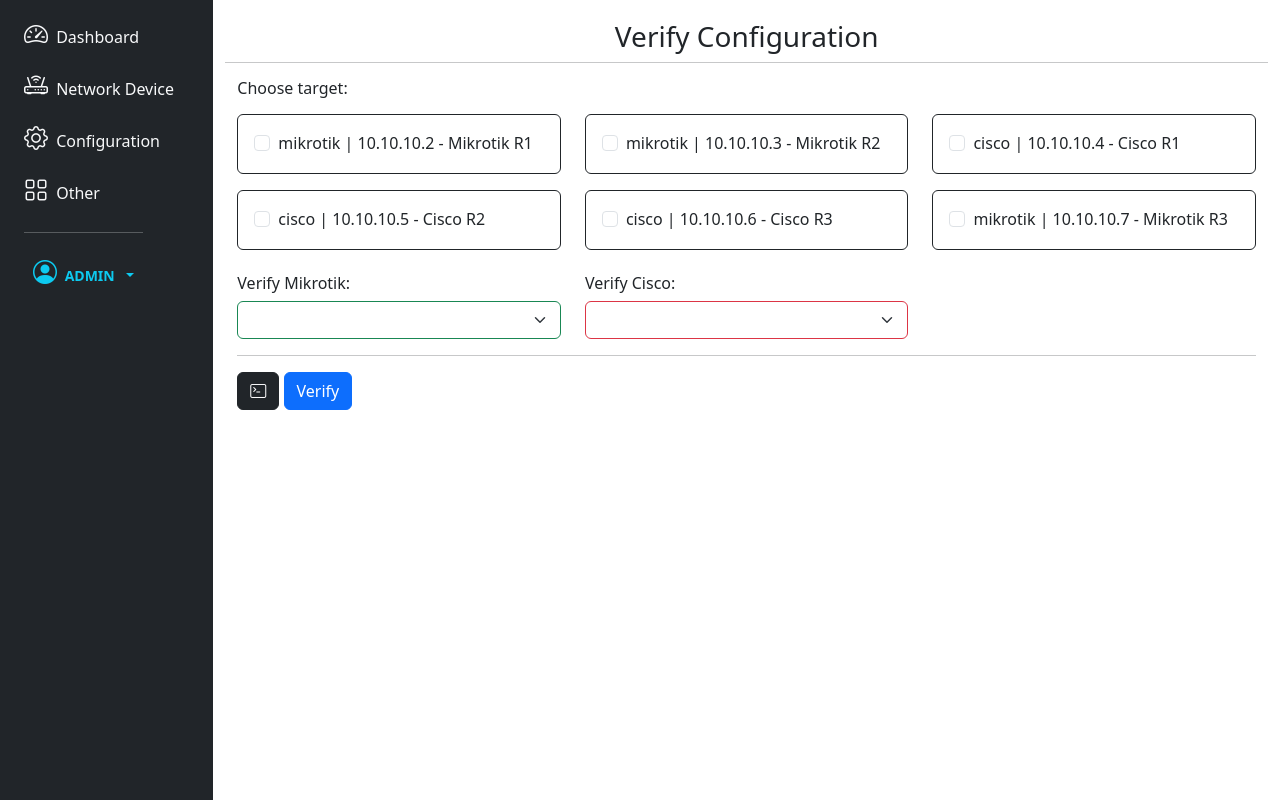
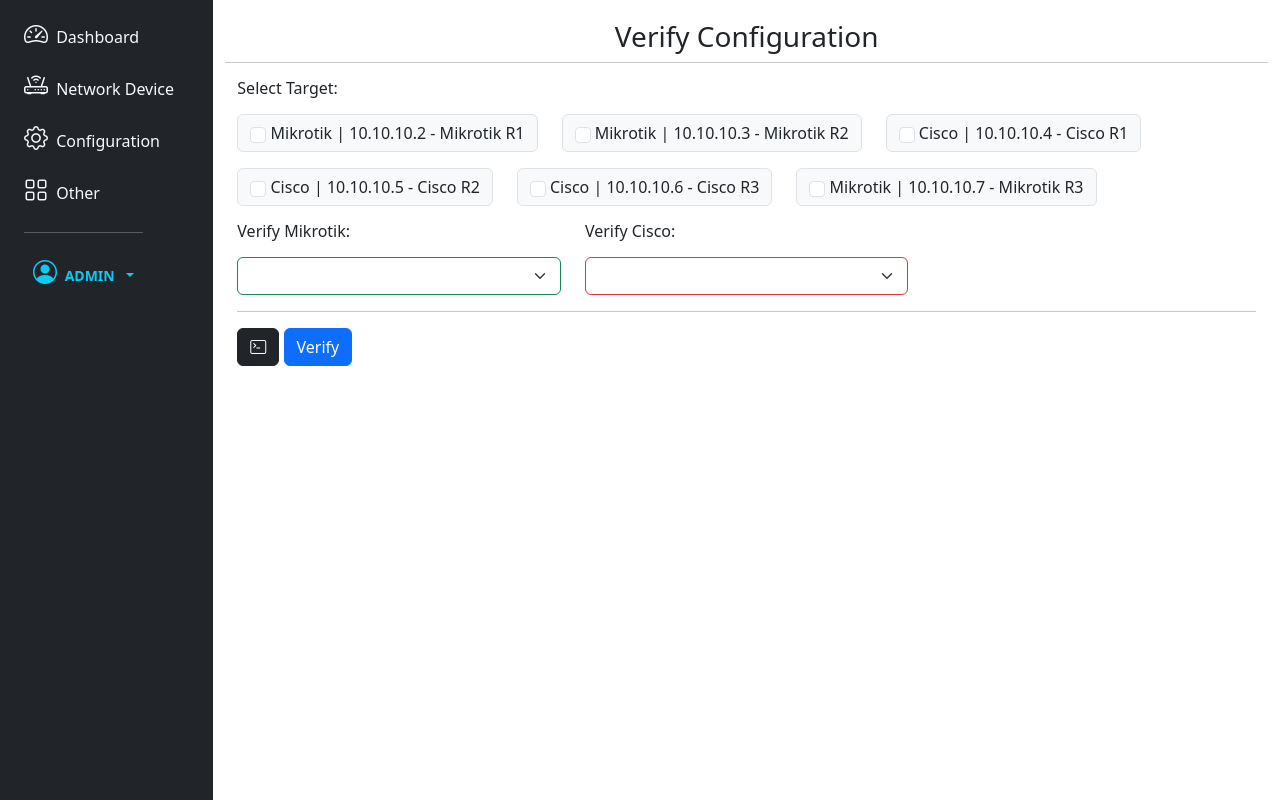
Before and after one commit to jar9500/NetworkDeviceManagement, a Django app: page /verify/ in a window 1280 px wide. Shown: the part 81-881 px from the top of the page. Run offline with Django 4.2, Linux system fonts and the light colour scheme; a user stored in the database is signed in; data comes from the database, SQL or seed files in the repository; both versions use the stored data as it was after the commit; some libraries are stand-ins or nearby versions.

Commit message:
Update FrontEnd
Update FrontEnd

```diff
--- a/templates/verify.html
+++ b/templates/verify.html
@@ -6,16 +6,16 @@
         <div class="row">
             <h3 class="text-center mt-3">Verify Configuration</h3>
             <hr>
-            <h6>Choose target:</h6>
+            <h6 class="mb-3">Select Target:</h6>
             <form method="POST">
             {% csrf_token %}
             <div class="row">
                 {% for device in devices %}
-                <div class="col-xl-4">
-                    <div class="card my-2 border-dark">
-                        <div class="card-body">
-                            <div class="form-check">
-                                <input class="form-check-input" type="checkbox" name="device" value="{{ device.id }}"> {{device.vendor}} | {{device.IP_address}} - {{device.hostname}}
+                <div class="col-auto">
+                    <div class="input-group mb-3">
+                        <div class="input-group-prepend">
+                            <div class="input-group-text text-capitalize">
+                                <input class="form-check-input" type="checkbox" name="device" value="{{ device.id }}">&nbsp;{{device.vendor}} | {{device.IP_address}} - {{device.hostname}}
                             </div>
                         </div>
                     </div>
@@ -24,7 +24,7 @@
             </div>
             <div class="row">
                 <div class="col-lg-4">
-                    <h6 class="mt-3">Verify Mikrotik:</h6>
+                    <h6 class="mb-3">Verify Mikrotik:</h6>
                     <select class="form-control form-select border-success" name="mikrotik_verify_select">
                         <option selected></option>
                         <option value="export">Export</option>
@@ -38,7 +38,7 @@
                     </select>
                 </div>
                 <div class="col-lg-4">
-                    <h6 class="mt-3">Verify Cisco:</h6>
+                    <h6 class="mb-3">Verify Cisco:</h6>
                     <select class="form-control form-select border-danger" name="cisco_verify_select">
                         <option selected></option>
                         <option value="show running-config">Running Configuration</option>
@@ -52,17 +52,17 @@
                 </div>
             </div>
             <div class="collapse" id="terminal">
-                <h6 class="mt-3">Choose Terminal:</h6>
-                <a class="my-2 btn btn-outline-success" data-bs-toggle="collapse" href="#Mikrotik" role="button" aria-expanded="false">Mikrotik Command</a>
-                <button class="my-2 btn btn-outline-danger" type="button" data-bs-toggle="collapse" data-bs-target="#Cisco" aria-expanded="false">Cisco Command</button>
+                <h6 class="my-3">Select Terminal:</h6>
+                <a class="mb-3 btn btn-outline-success" data-bs-toggle="collapse" href="#Mikrotik" role="button" aria-expanded="false">Mikrotik Command</a>
+                <button class="mb-3 btn btn-outline-danger" type="button" data-bs-toggle="collapse" data-bs-target="#Cisco" aria-expanded="false">Cisco Command</button>
                 <div class="col">
                     <div class="collapse multi-collapse" id="Mikrotik">
-                        <textarea class="form-control my-2 border-success" rows="4" name="mikrotik_verify_cmd"></textarea>
+                        <textarea class="form-control mb-2 border-success" rows="3" name="mikrotik_verify_cmd"></textarea>
                     </div>
                 </div>
                 <div class="col">
                     <div class="collapse multi-collapse" id="Cisco">
-                        <textarea class="form-control my-2 border-danger" rows="4" name="cisco_verify_cmd"></textarea>
+                        <textarea class="form-control my-2 border-danger" rows="3" name="cisco_verify_cmd"></textarea>
                     </div>
                 </div>
             </div>
```
Also changed, not shown: templates/configuration.html (+11 -11 lines), templates/saveconfig.html (+6 -6 lines), db.sqlite3.
